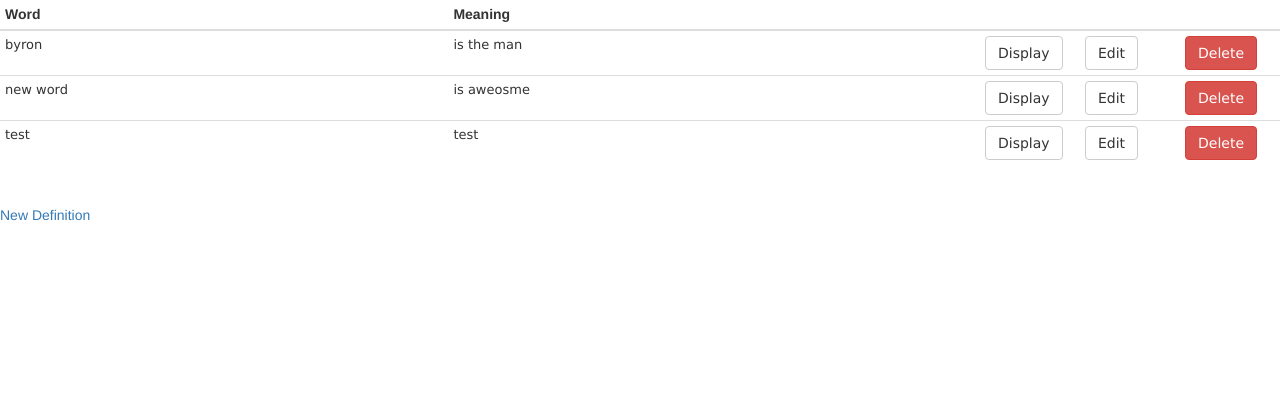
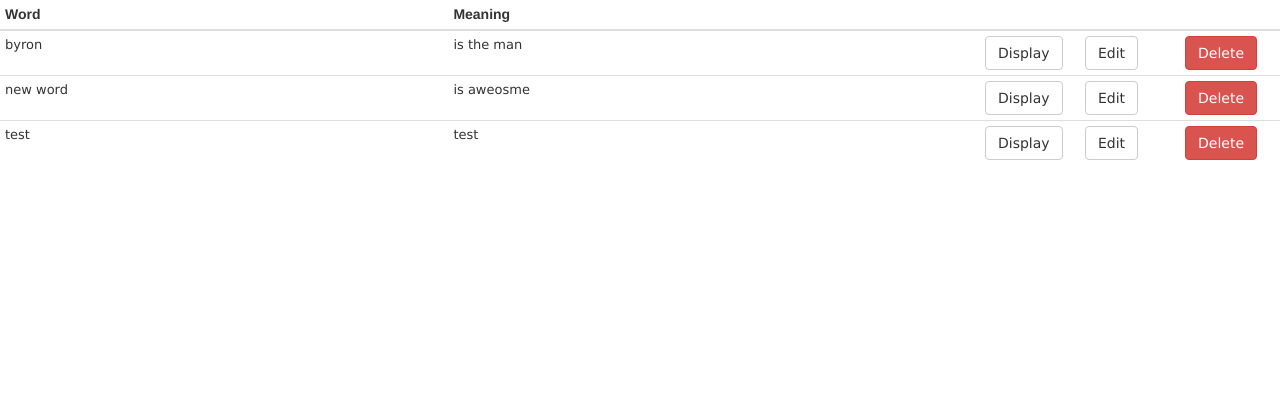
Before and after one commit to byronroark/dictionary, a Rails app: page /definitions in a window 1280 px wide. Shown: the part 105-522 px from the top of the page. Run offline with Rails 7, Linux system fonts and the light colour scheme; data comes from the database, SQL or seed files in the repository; style sheets or scripts are compiled from the project's sources; some libraries are stand-ins or nearby versions.

Commit message:
removed extra new definition link

```diff
--- a/app/views/definitions/index.html.erb
+++ b/app/views/definitions/index.html.erb
@@ -28,6 +28,4 @@
 
 <br>
 
-<%= link_to 'New Definition', new_definition_path %>
-
 <p id="notice"><%= notice %></p>
```
Also changed, not shown: 1 other file.
